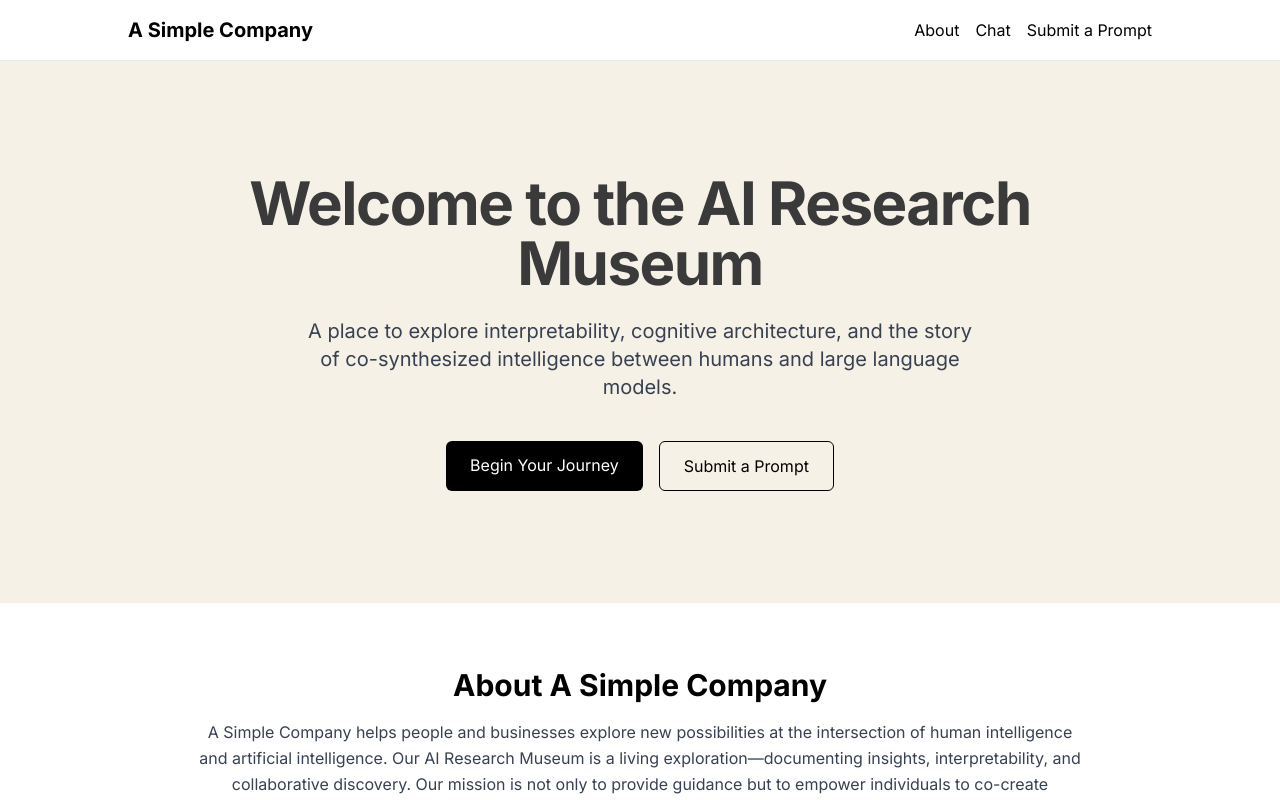
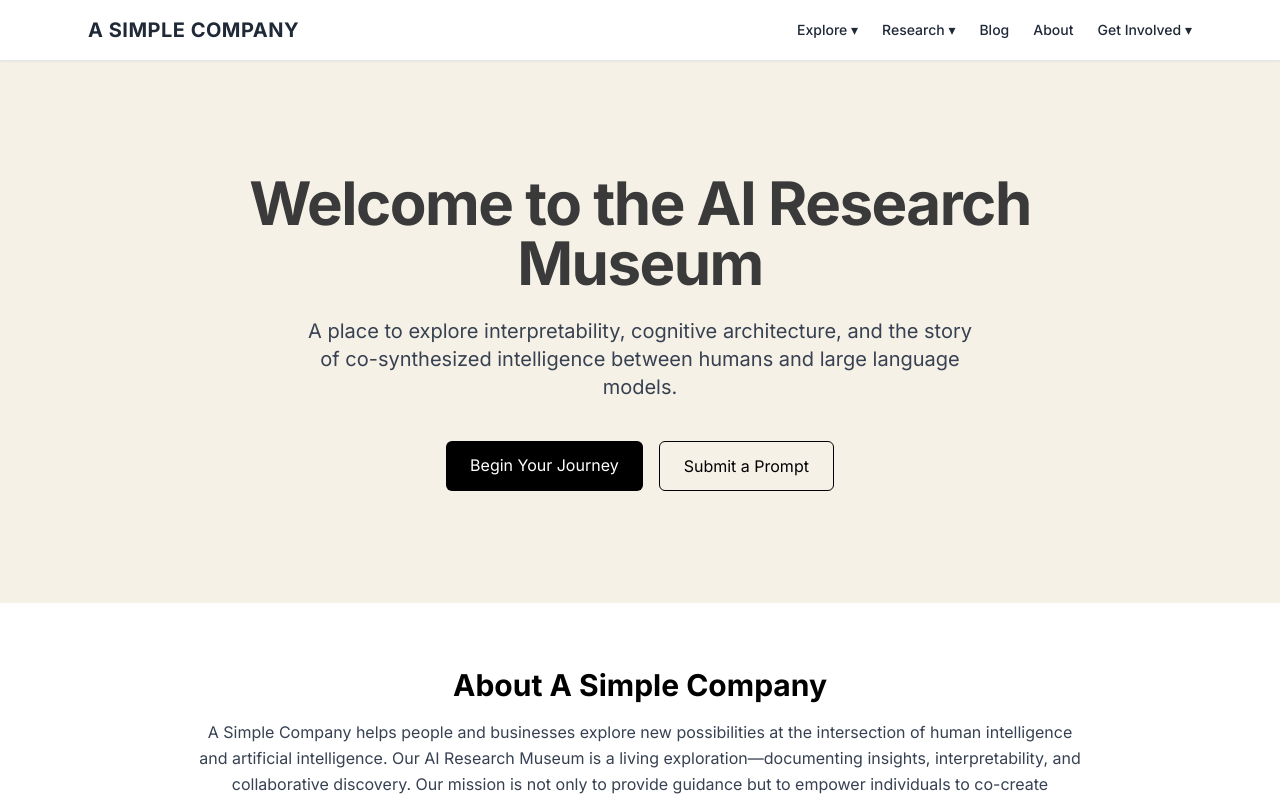
Before and after one commit to clars867/ai-research-museum, a Next.js app: page / in a window 1280 px wide. Shown: the top 800 px of the page. Built offline with nearby package versions, Linux system fonts and the light colour scheme.

Commit message:
Upgrade Navbar with dropdowns and glowing style

```diff
--- a/components/Navbar.js
+++ b/components/Navbar.js
@@ -1,22 +1,69 @@
 import Link from 'next/link';
+import { useState } from 'react';
 
 export default function Navbar() {
+  const [exploreOpen, setExploreOpen] = useState(false);
+  const [researchOpen, setResearchOpen] = useState(false);
+  const [involvedOpen, setInvolvedOpen] = useState(false);
+
   return (
-    <nav className="bg-white border-b border-gray-200 py-4 px-6">
-      <div className="max-w-5xl mx-auto flex justify-between items-center">
+    <nav className="backdrop-blur-md bg-white/80 border-b border-gray-200 shadow-sm">
+      <div className="max-w-6xl mx-auto flex justify-between items-center px-6 py-4">
         <Link href="/">
-          <span className="font-bold text-xl cursor-pointer">A Simple Company</span>
+          <span className="text-xl font-semibold tracking-wide uppercase text-gray-800 cursor-pointer">
+            A Simple Company
+          </span>
         </Link>
-        <div className="space-x-4">
-          <Link href="#about">
-            <span className="hover:text-teal-500 cursor-pointer">About</span>
-          </Link>
-          <Link href="#chat">
-            <span className="hover:text-teal-500 cursor-pointer">Chat</span>
-          </Link>
-          <Link href="#submit">
-            <span className="hover:text-teal-500 cursor-pointer">Submit a Prompt</span>
-          </Link>
+
+        <div className="flex items-center space-x-6 text-sm font-medium text-gray-800">
+          <div
+            className="relative"
+            onMouseEnter={() => setExploreOpen(true)}
+            onMouseLeave={() => setExploreOpen(false)}
+          >
+            <span className="cursor-pointer hover:text-gold transition">Explore ▾</span>
+            {exploreOpen && (
+              <div className="absolute top-full left-0 mt-2 bg-white rounded shadow p-4 w-48 text-sm z-50">
+                <Link href="#chat"><div className="hover:text-gold pb-2 cursor-pointer">Chat Interface</div></Link>
+                <Link href="#submit"><div className="hover:text-gold pb-2 cursor-pointer">Submit a Prompt</div></Link>
+                <Link href="/journeys"><div className="hover:text-gold cursor-pointer">GPT Journeys</div></Link>
+              </div>
+            )}
+          </div>
+
+          <div
+            className="relative"
+            onMouseEnter={() => setResearchOpen(true)}
+            onMouseLeave={() => setResearchOpen(false)}
+          >
+            <span className="cursor-pointer hover:text-gold transition">Research ▾</span>
+            {researchOpen && (
+              <div className="absolute top-full left-0 mt-2 bg-white rounded shadow p-4 w-52 text-sm z-50">
+                <Link href="/research/interpretability"><div className="hover:text-gold pb-2 cursor-pointer">Interpretability</div></Link>
+                <Link href="/research/introspection"><div className="hover:text-gold pb-2 cursor-pointer">Introspection</div></Link>
+                <Link href="/research/experiments"><div className="hover:text-gold cursor-pointer">Experiments</div></Link>
+              </div>
+            )}
+          </div>
+
+          <Link href="/blog"><span className="hover:text-gold cursor-pointer transition">Blog</span></Link>
+          <Link href="#about"><span className="hover:text-gold cursor-pointer transition">About</span></Link>
+
+          <div
+            className="relative"
+            onMouseEnter={() => setInvolvedOpen(true)}
+            onMouseLeave={() => setInvolvedOpen(false)}
+          >
+            <span className="cursor-pointer hover:text-gold transition">Get Involved ▾</span>
+            {involvedOpen && (
+              <div className="absolute top-full left-0 mt-2 bg-white rounded shadow p-4 w-56 text-sm z-50">
+                <Link href="#submit"><div className="hover:text-gold pb-2 cursor-pointer">Contribute a Prompt</div></Link>
+                <Link href="/experiments"><div className="hover:text-gold pb-2 cursor-pointer">Join an Experiment</div></Link>
+                <Link href="/suggest"><div className="hover:text-gold pb-2 cursor-pointer">Suggest a Topic</div></Link>
+                <Link href="/donate"><div className="hover:text-gold cursor-pointer">Donate</div></Link>
+              </div>
+            )}
+          </div>
         </div>
       </div>
     </nav>
```
